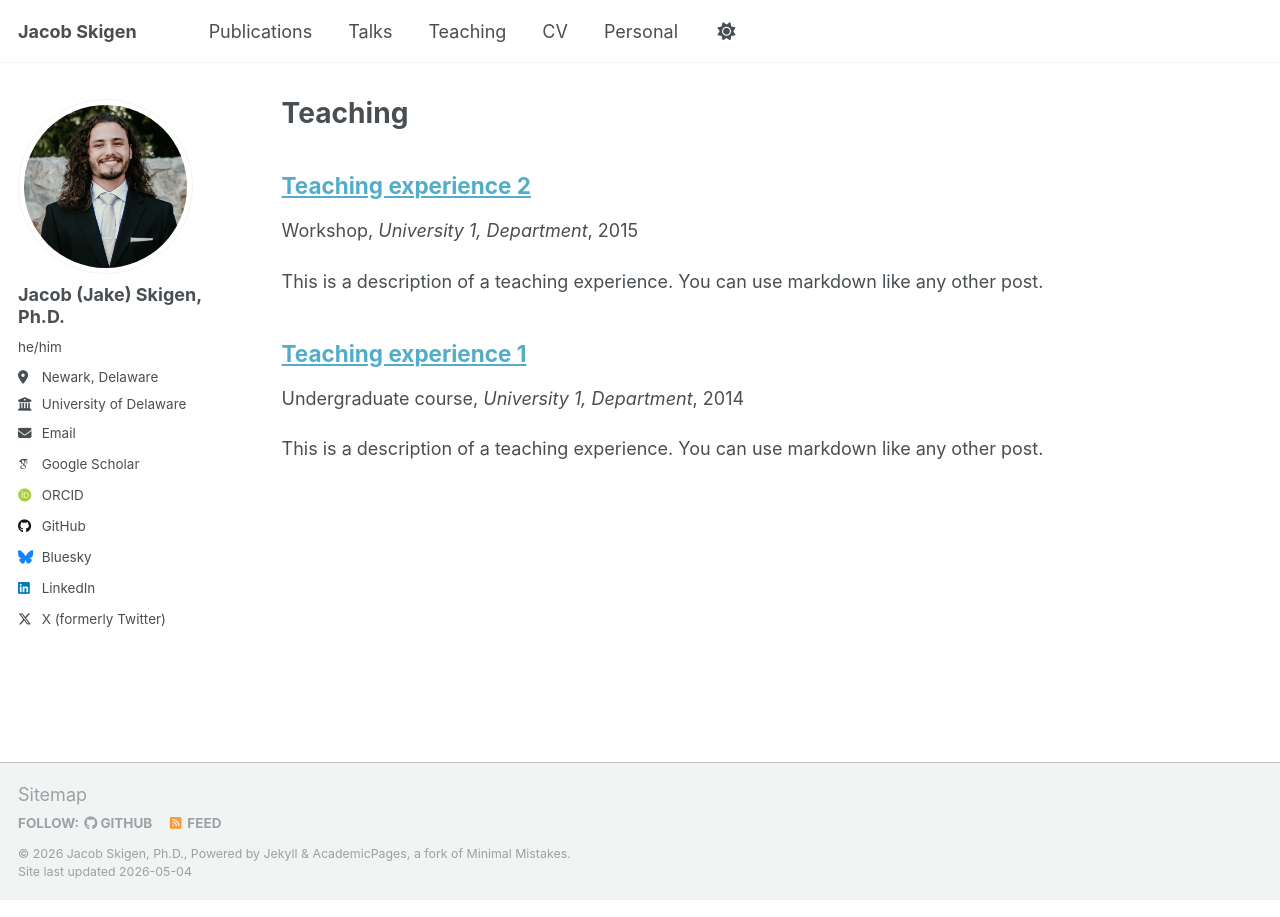
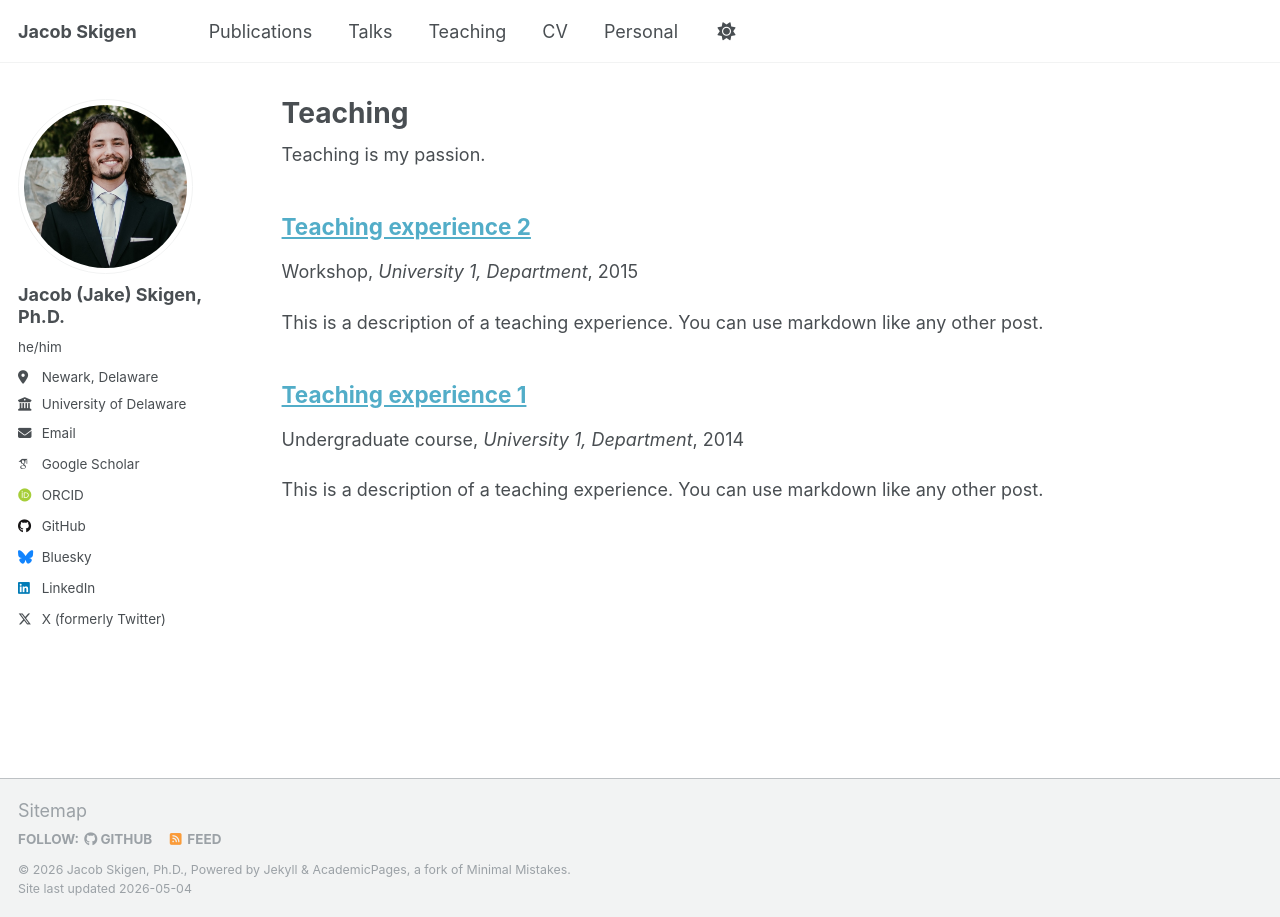
Before and after one commit to JacobSkigen/JacobSkigen.github.io, a Jekyll site: the page built from _pages/teaching.html, in a window 1280 px wide. Built offline with Jekyll 4.4.1, drawn with Linux system fonts in a browser that asks for light colours; some web fonts are replaced; a script that is not in the unit is left out.

Commit message:
Update teaching.html

```diff
--- a/_pages/teaching.html
+++ b/_pages/teaching.html
@@ -5,6 +5,8 @@ permalink: /teaching/
 author_profile: true
 ---
 
+Teaching is my passion.
+
 {% include base_path %}
 
 {% for post in site.teaching reversed %}
```
